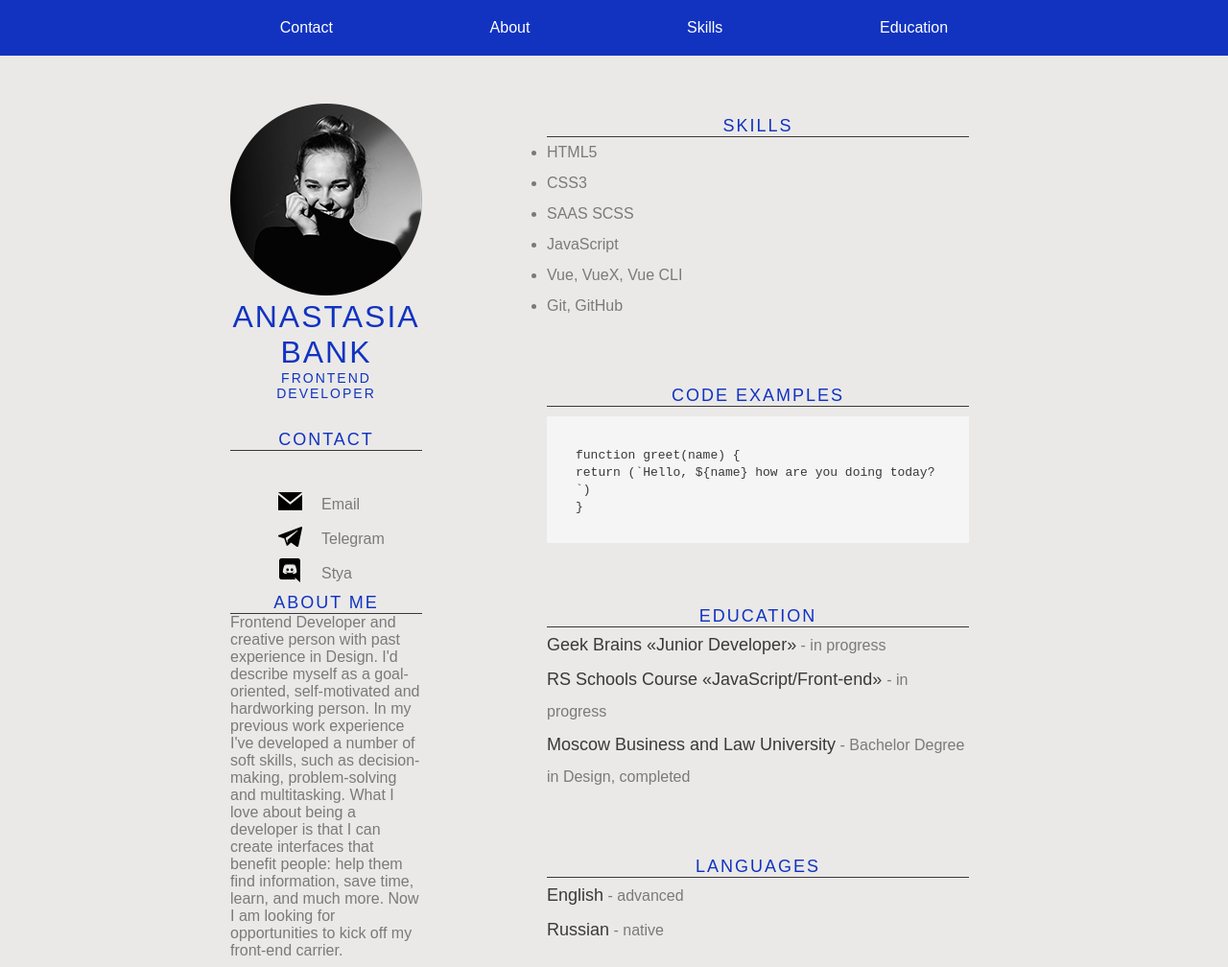
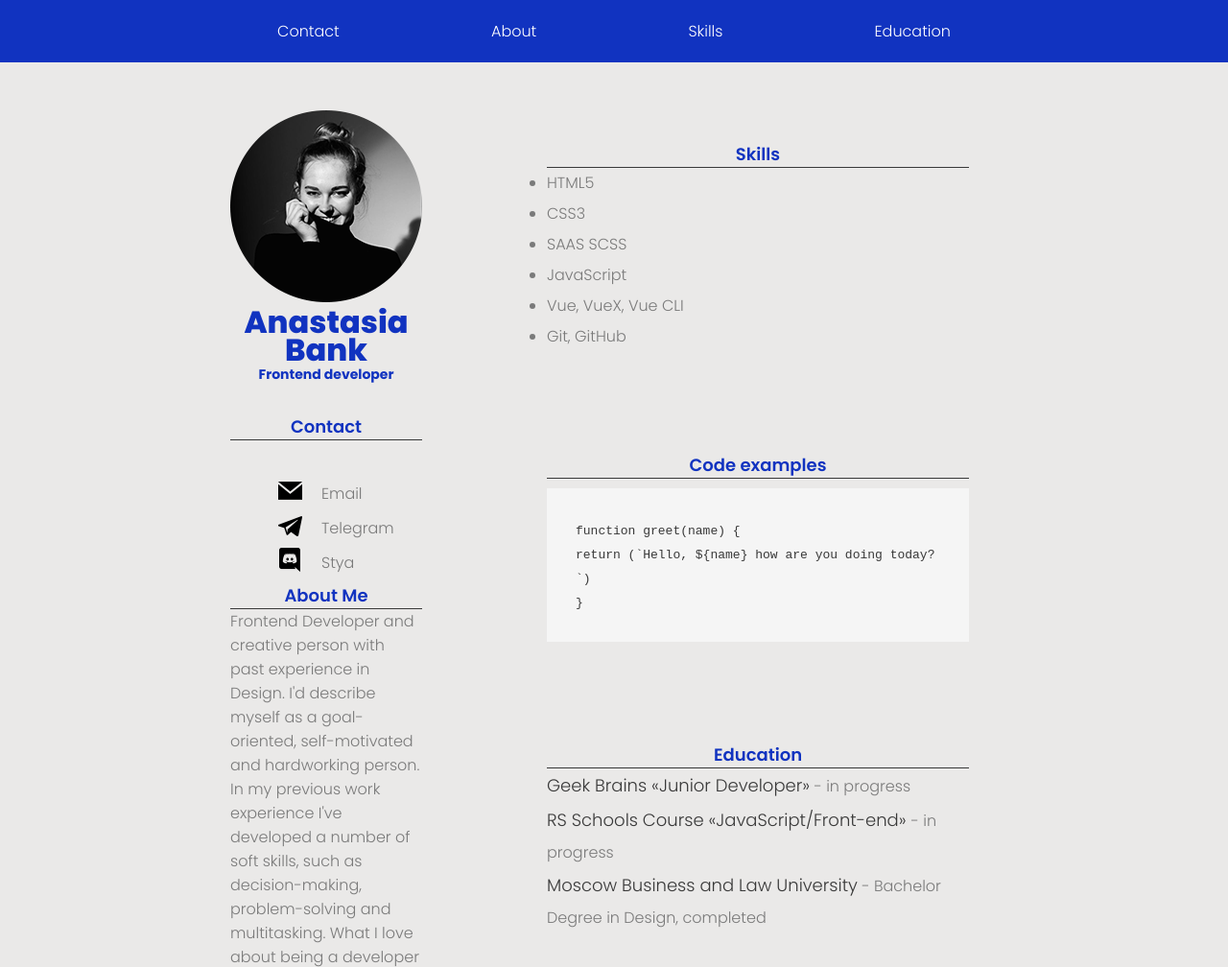
Before and after one commit to StaciBunx/rsschool-cv, a plain HTML site: page index.html in a window 1280 px wide. Shown: the top 1008 px of the page at 96% size. Drawn offline with Linux system fonts and the light colour scheme.

Commit message:
fix: h1,h2,h3

```diff
--- a/index.html
+++ b/index.html
@@ -8,6 +8,11 @@
     <meta name="description" content="Junior front-end Developer CV для школы RS-School">
     <title>Anastasia Bank CV</title>
     <link rel="stylesheet" href="style.css">
+    <link rel="preconnect" href="https://fonts.googleapis.com">
+    <link rel="preconnect" href="https://fonts.gstatic.com" crossorigin>
+    <link
+        href="https://fonts.googleapis.com/css2?family=Poppins:ital,wght@0,100;0,200;0,300;0,400;0,500;0,600;0,700;0,800;0,900;1,100;1,200;1,300;1,400;1,500;1,600;1,700;1,800;1,900&display=swap"
+        rel="stylesheet">
 </head>
 
 <body>
--- a/style.css
+++ b/style.css
@@ -19,7 +19,9 @@ a {
 
 body {
     background: #eae9e8;
-    font-family: "PT Sans", "Arial", sans-serif;
+    font-family: "Poppins", "Arial", sans-serif;
+    font-weight: 300;
+    font-style: normal;
     color: #393939;
 }
 
@@ -56,22 +58,23 @@ h2,
 h3 {
     color: #1133c0;
     text-align: center;
-    text-transform: uppercase;
-    font-weight: 200;
-    letter-spacing: 2px;
+    /* text-transform: uppercase; */
 }
 
 h1 {
     font-size: 32px;
+    font-weight: 800;
+    line-height: 90%;
 }
 
 h2 {
     font-size: 18px;
+    font-weight: 600;
+
 }
 
 h3 {
     font-size: 14px;
-    margin: 0;
     margin-bottom: 30px;
 }
 
```
